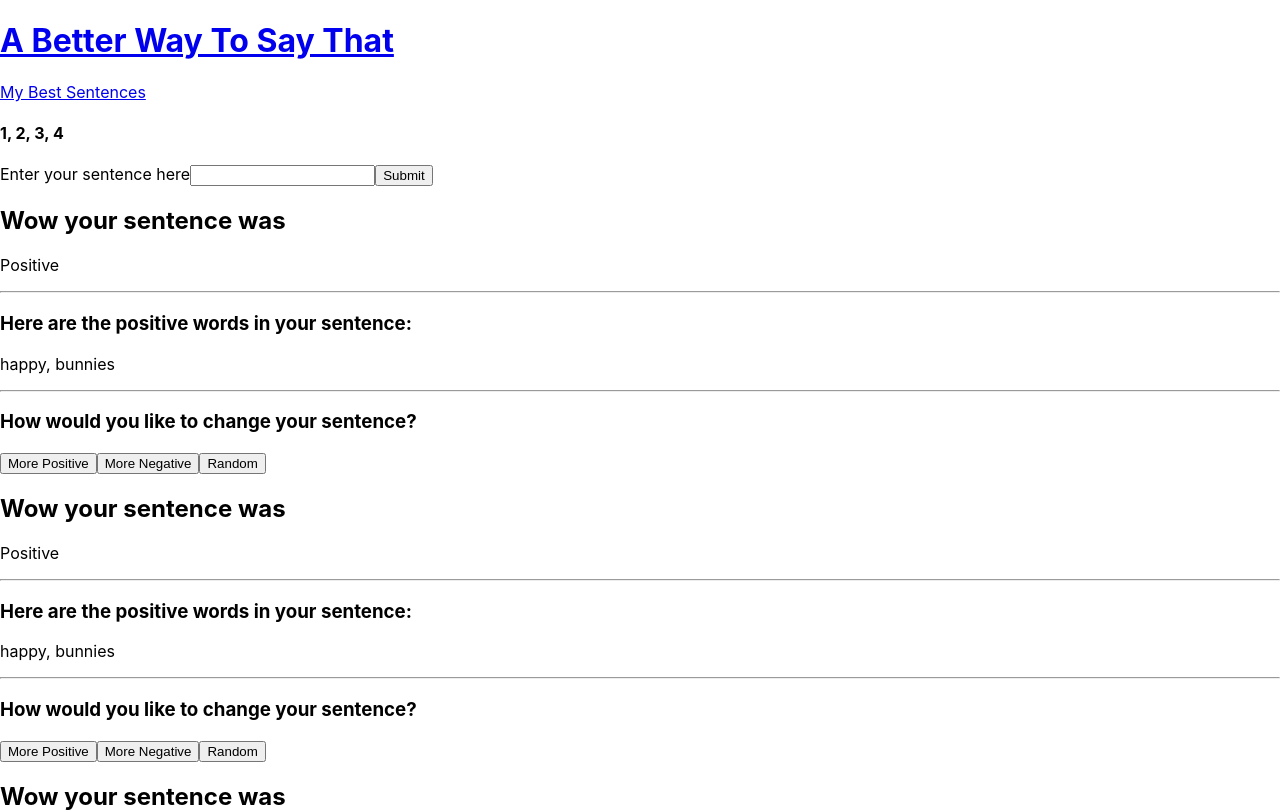
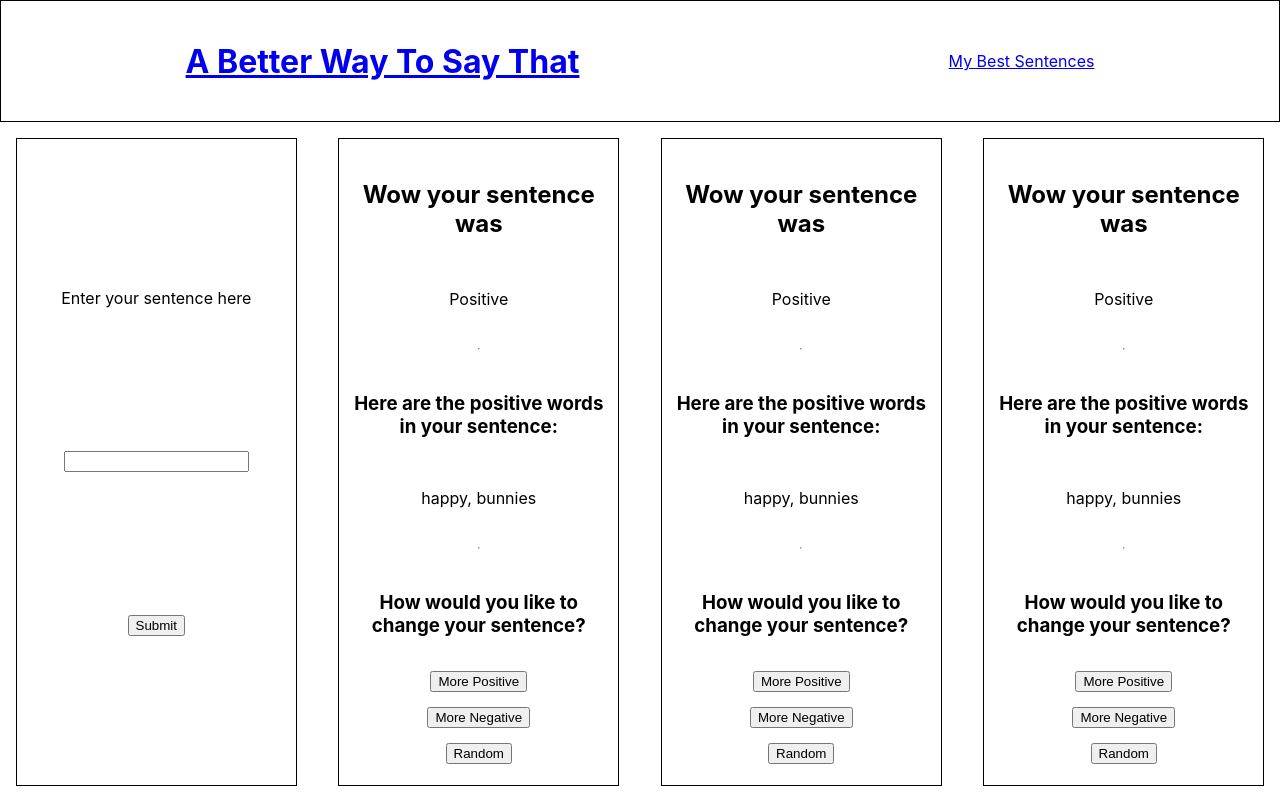
Before and after one commit to tylrs/a-better-way-to-say-that, a React (Create React App) app: page / in a window 1280 px wide. Shown: the top 812 px of the page. Built offline with nearby package versions, Linux system fonts and the light colour scheme.

Commit message:
Connect css to components

```diff
--- a/src/components/App/App.js
+++ b/src/components/App/App.js
@@ -6,11 +6,10 @@ import { NavLink } from 'react-router-dom';
 const App = () => {
   return (
     <main>
-      <header>
+      <header className='header'>
         <NavLink to='/'><h1>A Better Way To Say That</h1></NavLink>
         <NavLink to ='/my-sentences'>My Best Sentences</NavLink>
       </header>
-      <h4>1, 2, 3, 4</h4>
       <PanelContainer />
     </main>
   );
--- a/src/components/Form/Form.js
+++ b/src/components/Form/Form.js
@@ -1,8 +1,9 @@
+import '../Panel/Panel.css'
 import React from 'react'
 
 const Form = () => {
     return (
-        <form>
+        <form className='panel'>
             <label>Enter your sentence here</label>
             <input type='text'></input>
             <button>Submit</button>
--- a/src/components/Panel/Panel.js
+++ b/src/components/Panel/Panel.js
@@ -1,8 +1,9 @@
+import './Panel.css'
 import React from 'react'
 
 const Panel = () => {
     return (
-        <article>
+        <article className='panel'>
             <h2>Wow your sentence was</h2>
             <p>Positive</p>
             <hr />
--- a/src/components/PanelContainer/PanelContainer.js
+++ b/src/components/PanelContainer/PanelContainer.js
@@ -1,3 +1,4 @@
+import './PanelContainer.css'
 import React from 'react'
 import Panel from '../Panel/Panel'
 import Form from '../Form/Form'
```
